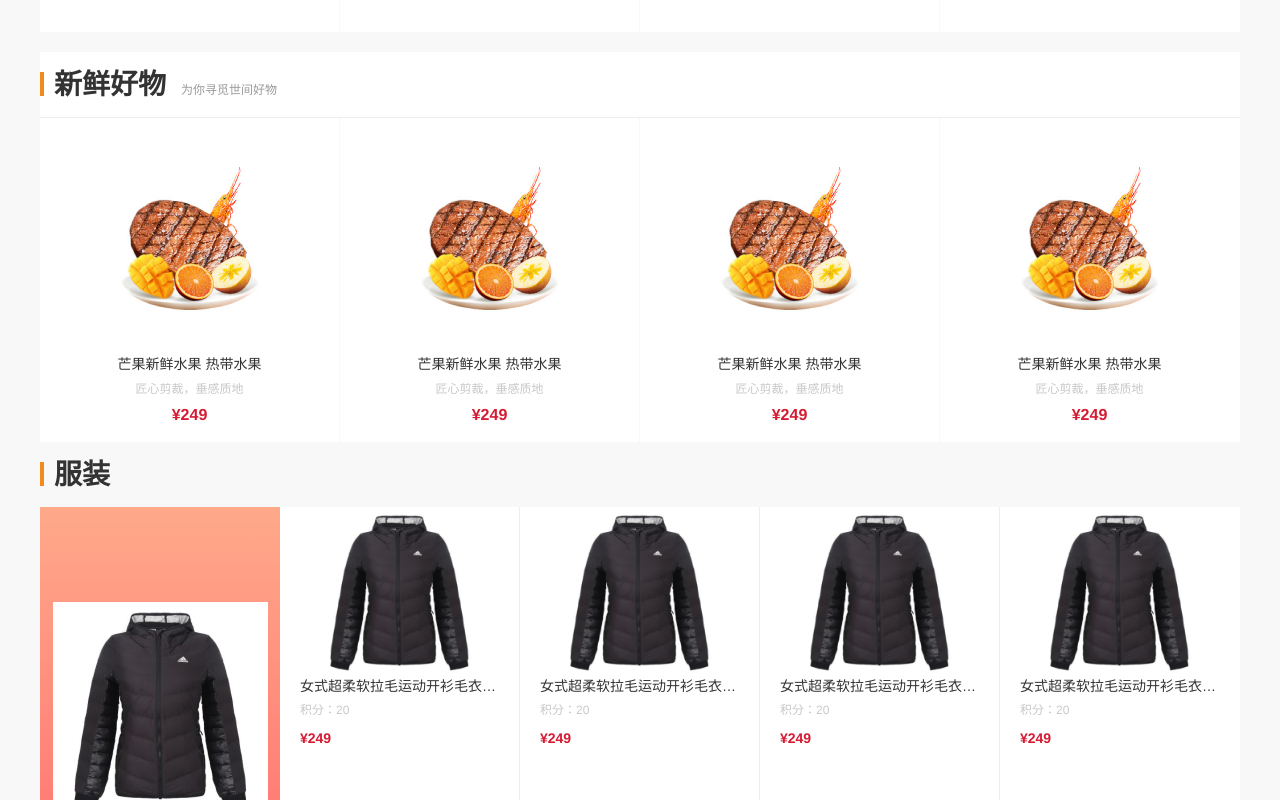
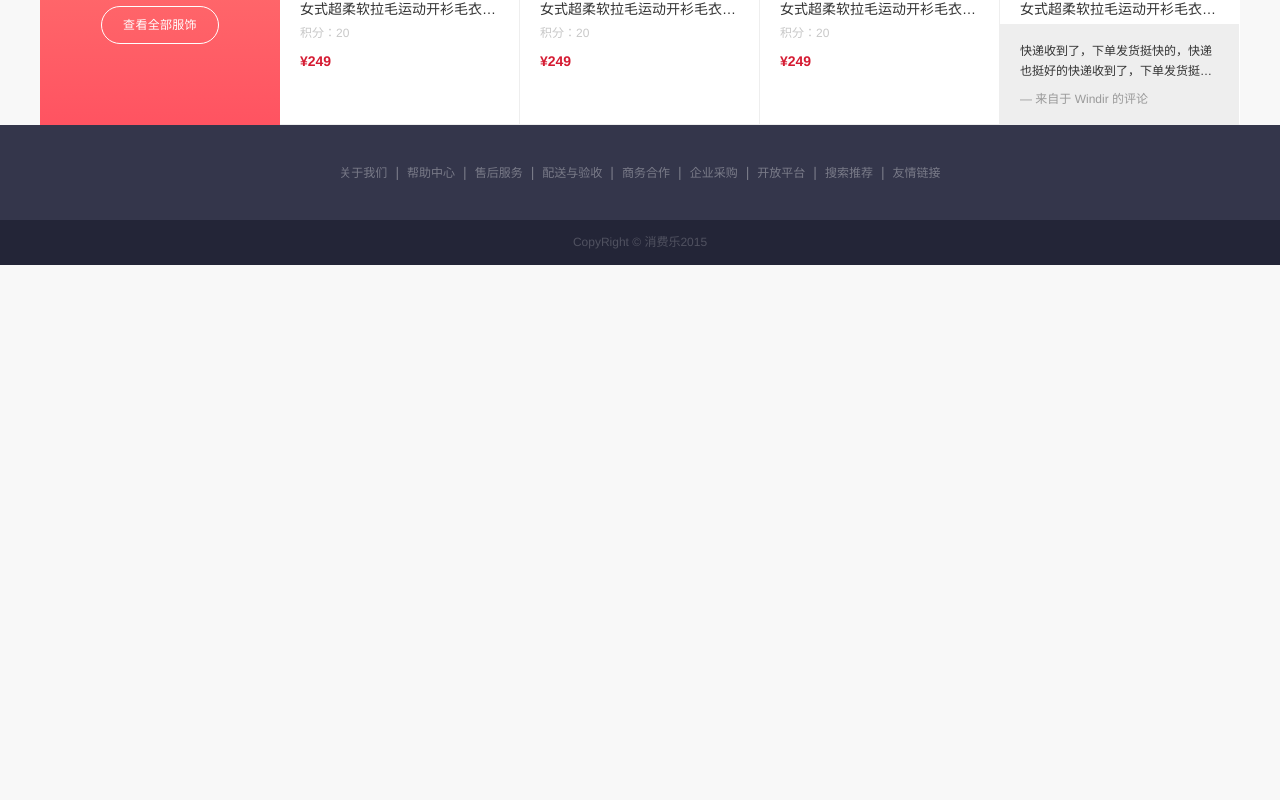
Before and after one commit to guessDeveloper/store, a Vue app: page / in a window 1280 px wide. Shown: the part 1280-2080 px from the top of the page. After the commit the page ends 1545 px from the top, so only its background shows below. Built offline with nearby package versions, Linux system fonts and the light colour scheme.

Commit message:
首页开发

```diff
--- a/public/index.html
+++ b/public/index.html
@@ -3,8 +3,8 @@
 
 <head>
     <meta charset="utf-8">
-    <meta http-equiv="X-UA-Compatible" content="IE=edge">
-    <meta name="viewport" content="width=device-width,initial-scale=1.0">
+    <!-- <meta http-equiv="X-UA-Compatible" content="IE=edge"> -->
+    <meta name="viewport" content="width=device-width,height=device-height,initial-scale=1.0">
     <link rel="icon" href="<%= BASE_URL %>favicon.ico">
     <meta name="format-detection" content="telephone=no" />
     <meta http-equiv="expires" content="0" />
--- a/src/assets/less/common.less
+++ b/src/assets/less/common.less
@@ -21,6 +21,7 @@
   -webkit-line-clamp: @num;
   -webkit-box-orient: vertical;
 }
+@p:1px;
 @body_color:#F8F8F8;
 @font_color:#333;
 @placeholder_color:#C8C8C8;
@@ -30,6 +31,8 @@
 @nav_bg:#025D94;
 @main:#F38A1D;
 @max-width:1200px;
+@min-width:375px;
+@change_width:765px;
 @nav-border:#BEBEBE;
 
 //商家推荐
--- a/src/assets/less/reset.less
+++ b/src/assets/less/reset.less
@@ -17,6 +17,7 @@ h1,h2,h3,h4,h5,h6 {
 }
 html,body{
   width:100%;
+  min-width:@min-width;
   color:@font_color;
   background-color:@body_color;
 }
--- a/src/components/common/footer.vue
+++ b/src/components/common/footer.vue
@@ -1,7 +1,27 @@
 <template>
   <div class="footer">
-    <div class="footer-top"></div>
-    <div class="footer-bottom"></div>
+    <div class="footer-top">
+       <div class="link-box">
+         <a href="">关于我们</a>
+         <span>|</span>
+         <a href="">帮助中心</a>
+         <span>|</span>
+         <a href="">售后服务</a>
+         <span>|</span>
+         <a href="">配送与验收</a>
+         <span>|</span>
+         <a href="">商务合作</a>
+         <span>|</span>
+         <a href="">企业采购</a>
+         <span>|</span>
+         <a href="">开放平台</a>
+         <span>|</span>
+         <a href="">搜索推荐</a>
+         <span>|</span>
+         <a href="">友情链接</a>
+       </div>
+    </div>
+    <div class="footer-bottom"><a >CopyRight © 消费乐2015</a></div>
   </div>
 </template>
 <script>
@@ -17,11 +37,34 @@ export default {
     width:100%;
     height:95px;
     background:@footer_top;
+    line-height: 95px;
+    font-size:0;
+    .link-box{
+      display: inline-block;
+      a{
+        font-size:12px;
+        color:#F8F8F8;
+        opacity: .35;
+      }
+      span{
+        font-size:14px;
+        color:#F8F8F8;
+        padding:0 8px;
+        opacity: .35;
+      }
+    }
   }
   .footer-bottom{
     width:100%;
     height:45px;
+    text-align: center;
+    line-height: 45px;
     background:@footer_bottom;
+    a{
+      font-size:12px;
+      color:#fff;
+      opacity:.2;
+    }
   }
 }
 </style>
--- a/src/components/common/nav-bar.vue
+++ b/src/components/common/nav-bar.vue
@@ -37,6 +37,7 @@ export default {
 </script>
 <style lang="less" scoped>
 @import '../../assets/less/common.less';
+
 .nav-bar-box{
     width:100%;
     height:100px;
@@ -109,4 +110,43 @@ export default {
         }
     }
 }
+@media screen and(max-width:@change_width){
+  .nav-bar-box{
+    box-sizing: border-box;
+    width:100%;
+    padding:0 15/@p;
+        .box{
+            width:100%;
+            .logo{
+            width:auto;
+            width:94/@p;
+            height:25px;
+            margin-top:17/@p;
+            img{
+                height:100%;
+            }
+        }
+        .nav-box{
+        display: none;
+    }
+    .search-box{
+        width:100%;
+        margin-top:14px;
+        position: relative;
+        .input-box{
+            width:100%;
+            height:40px;
+            box-sizing: border-box;
+        }
+        .btn{
+            position: absolute;
+            top:0;
+            right:0;
+            width:50/@p;
+        }
+    }
+    }
+
+  }
+}
 </style>
--- a/src/components/common/nav.vue
+++ b/src/components/common/nav.vue
@@ -8,6 +8,8 @@
           <a href="">免费注册</a>
           <a href="" class="help">帮助中心</a>
        </div>
+      <a href="" class="regester">注册</a>
+      <a class="login">登录</a>
     </div>
   </div>
 </template>
@@ -22,6 +24,7 @@ export default {
 </script>
 <style lang="less" scoped>
 @import '../../assets/less/common.less';
+
 .nav{
   width:100%;
   height:32px;
@@ -37,6 +40,12 @@ export default {
       font-size:12px;
       color:#fff;
       line-height:32px;
+    }
+    .login{
+      display: none;
+    }
+    .regester{
+      display: none;
     }
     .nav-right{
       float: right;
@@ -57,4 +66,42 @@ export default {
     }
   }
 }
+@media screen and(max-width:@change_width){
+  .nav{
+    width:100%;
+    height:40/@p;
+    background:@body_color;
+    .nav-box{
+      box-sizing: border-box;
+      width:100%;
+      padding:0 15px;
+      background:@body_color;
+      .tip{
+        width:204/@p;
+        font-size:12px;
+        line-height: 40/@p;
+        color:@subtitle_color;
+        .overTextOne();
+      }
+      .nav-right{
+        display: none;
+      }
+      .login,.regester{
+        box-sizing: border-box;
+        display: block;
+        float: right;
+        width:44/@p;
+        height:24/@p;
+        margin-right:6/@p;
+        margin-top:8/@p;
+        text-align: center;
+        line-height: 22/@p;
+        color:@main;
+        font-size:12px;
+        border:1px solid @main;
+        border-radius: 4/@p;
+      }
+    }
+  }
+}
 </style>
--- a/src/views/Home.vue
+++ b/src/views/Home.vue
@@ -10,6 +10,8 @@
         <bannerBar></bannerBar>
       </div>
     </div>
+    <!-- 分类 -->
+    <div class="class-box"></div>
     <!-- 商家联盟 -->
     <div class="section-box">
        <div class="title-box">
@@ -161,7 +163,35 @@ export default {
     height:340px;
     background:#fff;
   }
+
 }
+.class-box{
+  display: none;
+  width:100%;
+  height:200px;
+  background:#fff;
+}
+ @media screen and(max-width:@change_width) {
+    .banner{
+      box-sizing: border-box;
+      width:100%;
+      background:#fff;
+      margin-top:0;
+      padding:16px 15px 20px;
+      .banner-left{
+        display: none;
+      }
+      .banner-right{
+        float:none;
+        width:auto;
+        height:auto;
+      }
+    }
+    .class-box{
+      display: block;
+      margin-top:10px;
+    }
+ }
 .section-box{
     width:@max-width;
     margin:0 auto;
```
